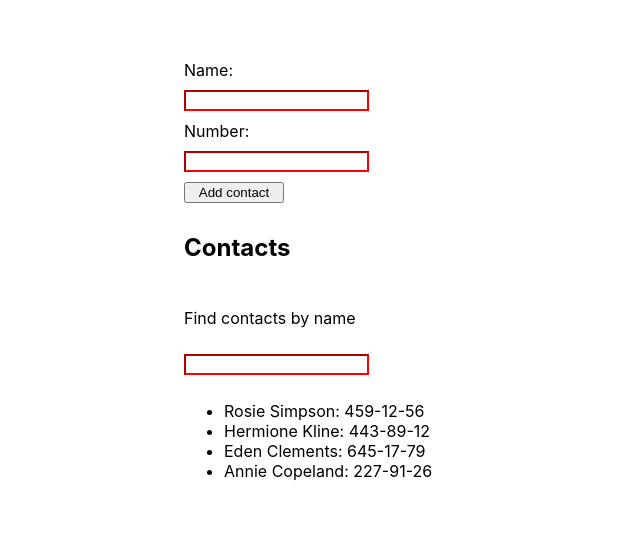
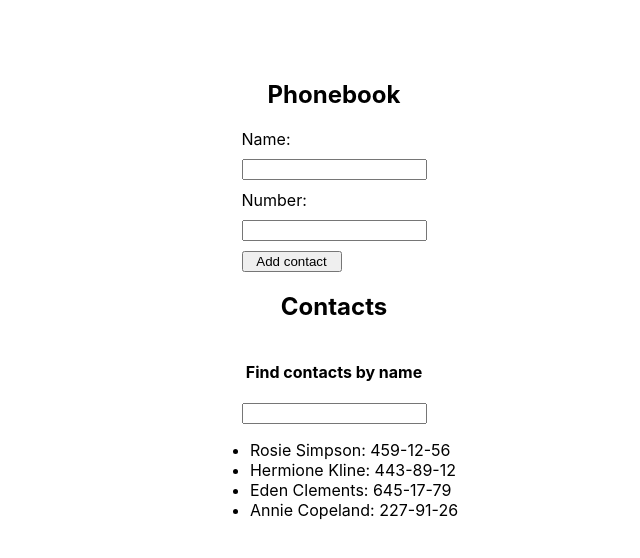
Before and after one commit to gavrila0909/goit-react-hw-02-phonebook, a React (Create React App) app: page / in a window 1280 px wide. Shown: the top 558 px of the page, without its empty margins (306-946 px from the left). Built offline with nearby package versions, Linux system fonts and the light colour scheme.

Commit message:
done task2, step3

```diff
--- a/src/components/App.jsx
+++ b/src/components/App.jsx
@@ -1,5 +1,7 @@
 import React, { Component } from 'react';
 import { nanoid } from 'nanoid';
+import ContactForm from './ContactForm';
+import ContactList from './ContactList';
 import styles from './App.module.css';
 
 class App extends Component {
@@ -13,16 +15,9 @@ class App extends Component {
         { id: 'id-4', name: 'Annie Copeland', number: '227-91-26' },
       ],
       filter: '',
-      name: '',
-      number: '',
     };
   }
-
-  handleAddContacts = e => {
-    e.preventDefault();
-    const { name, number } = this.state;
-    //fac verificare daca inputul nu este gol
-    if (name.trim() !== '' && number.trim() !== '') {
+  handleAddContact = (name, number) => {
     const newContact = {
       id: nanoid(),
       name: name,
@@ -30,79 +25,30 @@ class App extends Component {
     };
 
     this.setState(prevState => ({
+      //actualizeaza starea componentei contacts
       contacts: [...prevState.contacts, newContact],
-        name: '',
-        number: '',
     }));
-    }
-    console.log(this.state);
   };
 
-  handleInputChange = event => {
-    const inputName = event.target.name;
-    const inputValue = event.target.value;
-    this.setState({ [inputName]: inputValue });
-  };
-
-  handleSearch = event => {
-    const searchValue = event.target.value;
-    this.setState({ filter: searchValue });
+  handleSearch = filter => {
+    this.setState({ filter: filter });
   };
 
   render() {
     console.log('Ma randez...'); //sa vad cum functioneaza randarea
     return (
       <>
-        <form className={styles.formContainer}>
-          <label htmlFor="name">Name:</label>
-          <input
-            type="text"
-            name="name"
-            id="name"
-            value={this.state.name}
-            onChange={this.handleInputChange} //(event) => this.handleInputChange(event) pot face asa fara a mai pune functia, dar e recomandat cu functie
-            pattern="^[a-zA-Z]+(([' -][a-zA-Z ])?[a-zA-Z]*)*$"
-            title="Name may contain only letters, apostrophe, dash and spaces. For example Adrian, Jacob Mercer, Charles de Batz de Castelmore d'Artagnan"
-            required
+        <div className={styles.mainContainer}>
+          <h2>Phonebook</h2>
+          <ContactForm onAddContact={this.handleAddContact} />
+
+          <h2>Contacts</h2>
+          <ContactList
+            contacts={this.state.contacts}
+            filter={this.state.filter}
+            onSearch={this.handleSearch}
           />
-          <label htmlFor="number">Number:</label>
-          <input
-            type="tel"
-            id="number"
-            name="number"
-            value={this.state.number}
-            onChange={this.handleInputChange}
-            pattern="\+?\d{1,4}?[-.\s]?\(?\d{1,3}?\)?[-.\s]?\d{1,4}[-.\s]?\d{1,4}[-.\s]?\d{1,9}"
-            title="Phone number must be digits and can contain spaces, dashes, parentheses and can start with +"
-            required
-          />
-          <button type="button" onClick={this.handleAddContacts}>
-            Add contact
-          </button>
-          <h2>Contacts</h2>
-          <p>Find contacts by name</p>
-          <input
-            type="text"
-            name="search"
-            onChange={this.handleSearch}
-          />
-          <ul>
-            {this.state.contacts
-              .filter(contact => {
-                return (
-                  this.state.filter.toLowerCase() === '' ||
-                  contact.name
-                    .toLowerCase()
-                    .includes(this.state.filter.toLowerCase())
-                );
-              })
-              .map(contact => (
-                <li key={contact.id}>
-                  {contact.name}: {contact.number}
-                </li>
-              ))}
-          </ul>
-        </form>
+        </div>
       </>
     );
   }
--- a/src/components/App.module.css
+++ b/src/components/App.module.css
@@ -1,15 +1,8 @@
-.formContainer {
+.mainContainer {
     display: flex;
     flex-direction: column;
     margin: 60px auto;
-    width: 300px;
-    gap: 10px;
+    align-items: center;
     justify-content: center;
-    align-items:flex-start;
+
 }
-.formContainer button {
-    width: 100px;
-}
-.formContainer input {
-    border-color: red;
-}
--- /dev/null
+++ b/src/components/ContactForm.jsx
@@ -0,0 +1,60 @@
+import React, { Component } from 'react';
+import styles from './ContactForm.module.css';
+
+class ContactForm extends Component {
+  constructor(props) {
+    super(props);
+    this.state = {
+      name: '',
+      number: '',
+    };
+  }
+  handleSubmit = e => {
+    //verificare daca inputul nu este gol
+    e.preventDefault();
+    const { name, number } = this.state;
+    if (name.trim() !== '' && number.trim() !== '') {
+      this.props.onAddContact(name, number);
+      this.setState({ name: '', number: '' });
+    }
+  };
+
+  handleInputChange = event => {
+    const inputName = event.target.name;
+    const inputValue = event.target.value;
+    this.setState({ [inputName]: inputValue });
+  };
+
+  render() {
+    return (
+      <form className={styles.formContainer} onSubmit={this.handleSubmit}>
+        <label htmlFor="name">Name:</label>
+        <input
+          type="text"
+          name="name"
+          id="name"
+          value={this.state.name}
+          onChange={this.handleInputChange} //(event) => this.handleInputChange(event) pot face asa fara a mai pune functia, dar e recomandat cu functie
+          pattern="^[a-zA-Z]+(([' -][a-zA-Z ])?[a-zA-Z]*)*$"
+          title="Name may contain only letters, apostrophe, dash and spaces. For example Adrian, Jacob Mercer, Charles de Batz de Castelmore d'Artagnan"
+          required
+        />
+        <label htmlFor="number">Number:</label>
+        <input
+          type="tel"
+          id="number"
+          name="number"
+          value={this.state.number}
+          onChange={this.handleInputChange}
+          pattern="\+?\d{1,4}?[-.\s]?\(?\d{1,3}?\)?[-.\s]?\d{1,4}[-.\s]?\d{1,4}[-.\s]?\d{1,9}"
+          title="Phone number must be digits and can contain spaces, dashes, parentheses and can start with +"
+          required
+        />
+        <button type="button" onClick={this.handleSubmit}>
+          Add contact
+        </button>
+      </form>
+    );
+  }
+}
+export default ContactForm;
--- /dev/null
+++ b/src/components/ContactForm.module.css
@@ -0,0 +1,11 @@
+.formContainer {
+    display: flex;
+    flex-direction: column;
+
+    gap: 10px;
+    justify-content: center;
+    align-items:flex-start;
+}
+.formContainer button {
+    width: 100px;
+}
--- /dev/null
+++ b/src/components/ContactList.jsx
@@ -0,0 +1,34 @@
+import React, { Component } from 'react';
+
+class ContactList extends Component {
+  render() {
+    return (
+      <>
+        <h4>Find contacts by name</h4>
+        <input
+          type="text"
+          name="search"
+          onChange={e => this.props.onSearch(e.target.value)}
+        />
+
+        <ul>
+          {this.props.contacts
+            .filter(contact => {
+              return (
+                this.props.filter.toLowerCase() === '' ||
+                contact.name
+                  .toLowerCase()
+                  .includes(this.props.filter.toLowerCase())
+              );
+            })
+            .map(contact => (
+              <li key={contact.id}>
+                {contact.name}: {contact.number}
+              </li>
+            ))}
+        </ul>
+      </>
+    );
+  }
+}
+export default ContactList;
```
Lines whose indentation alone changed are shown as unchanged.
